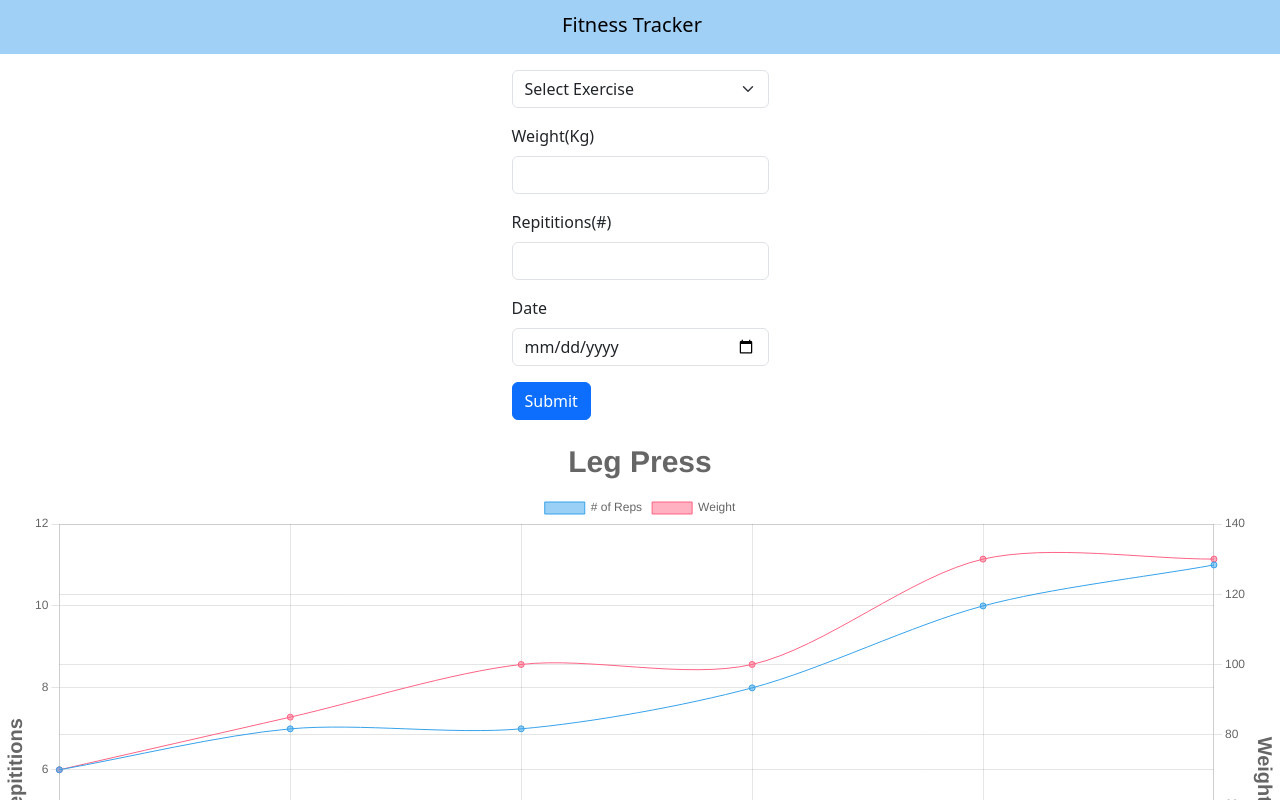
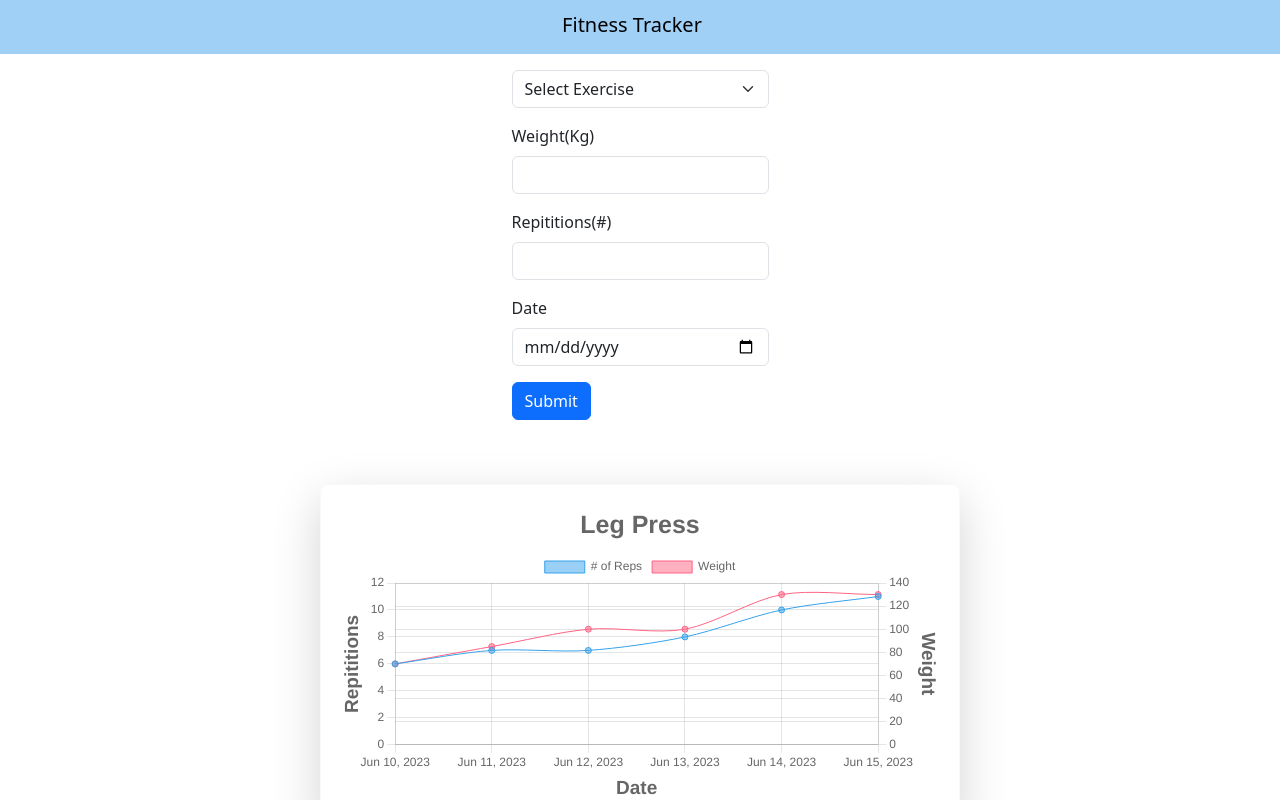
Before and after one commit to PrabhjeetKalsi/React-Fitness-Data-Visualization, a React (Create React App) app in the folder data-visualization/: page / in a window 1280 px wide. Shown: the top 800 px of the page. Built offline with nearby package versions, Linux system fonts and the light colour scheme.

Commit message:
[feat]: add styling to graph component

```diff
--- a/data-visualization/src/App.js
+++ b/data-visualization/src/App.js
@@ -33,6 +33,7 @@ function App() {
       <Navbar />
       <Form updateChartData={updateChartData} />
       <Graph chartData={chartData} />
+      <Graph chartData={chartData} />
     </div>
   );
 }
--- a/data-visualization/src/components/Graph.js
+++ b/data-visualization/src/components/Graph.js
@@ -1,6 +1,7 @@
 import { Line } from "react-chartjs-2";
 import { Chart, registerables } from "chart.js";
 import React, { useEffect, useRef } from "react";
+import "../css/Graph.css";
 
 Chart.register(...registerables);
 
@@ -14,12 +15,13 @@ const Graph = ({ chartData }) => {
   }, [chartData]);
 
   return (
-    <div>
+    <div className="w-50 mx-auto my-5 shadow-lg border border-light rounded-3 graph">
       <Line
         ref={chartRef}
         data={chartData.data}
         options={chartData.options}
         style={{ display: "inline" }}
+        className="mx-3 my-3"
       />
     </div>
   );
--- /dev/null
+++ b/data-visualization/src/css/Graph.css
@@ -0,0 +1,4 @@
+.graph:hover {
+  transform: scale(1.03);
+  -webkit-transition: transform 0.1s ease-in-out;
+}
--- a/data-visualization/src/mocks/mockGraphData.js
+++ b/data-visualization/src/mocks/mockGraphData.js
@@ -28,14 +28,20 @@ export let data = {
 };
 
 export let options = {
+  responsive: true,
   plugins: {
     title: {
       text: "Leg Press",
       align: "center",
       display: true,
-      font: {
-        weight: "bold",
-        size: 30,
+      font: function (context) {
+        var reqWidth = Math.round(context.chart.width / 2);
+        var size = Math.round(reqWidth / 12);
+        size = size > 30 ? 30 : size; // setting max limit to 12
+        return {
+          size: size,
+          weight: "bold",
+        };
       },
     },
   },
@@ -45,14 +51,30 @@ export let options = {
       title: {
         text: "Date",
         display: true,
-        font: { size: 20, weight: "bold" },
+        font: function (context) {
+          var reqWidth = Math.round(context.chart.width / 2);
+          var size = Math.round(reqWidth / 16);
+          size = size > 20 ? 20 : size;
+          return {
+            size: size,
+            weight: "bold",
+          };
+        },
       },
     },
     left: {
       title: {
         text: "Repititions",
         display: true,
-        font: { size: 20, weight: "bold" },
+        font: function (context) {
+          var reqWidth = Math.round(context.chart.width / 2);
+          var size = Math.round(reqWidth / 16);
+          size = size > 20 ? 20 : size;
+          return {
+            size: size,
+            weight: "bold",
+          };
+        },
       },
       beginAtZero: true,
     },
@@ -61,7 +83,15 @@ export let options = {
       title: {
         text: "Weight",
         display: true,
-        font: { size: 20, weight: "bold" },
+        font: function (context) {
+          var reqWidth = Math.round(context.chart.width / 2);
+          var size = Math.round(reqWidth / 16);
+          size = size > 20 ? 20 : size;
+          return {
+            size: size,
+            weight: "bold",
+          };
+        },
       },
       beginAtZero: true,
     },
```
